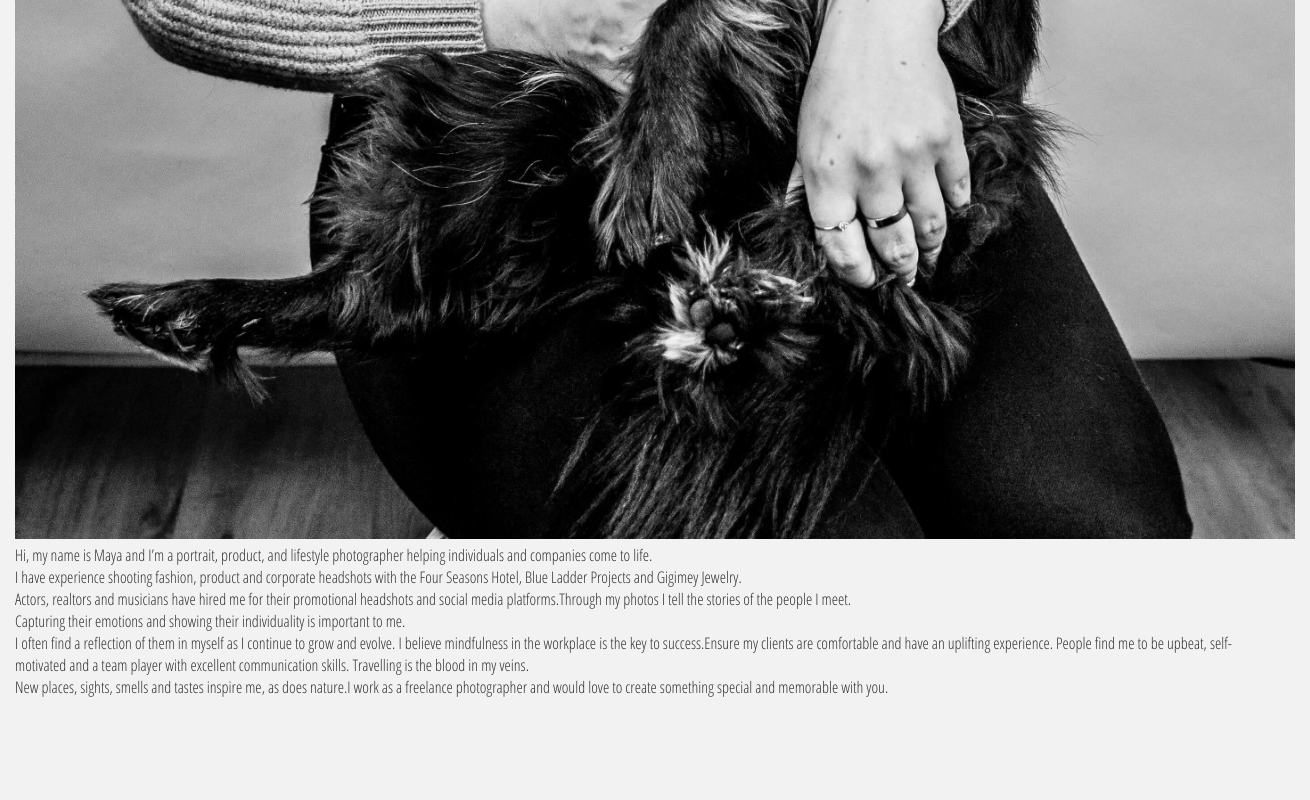
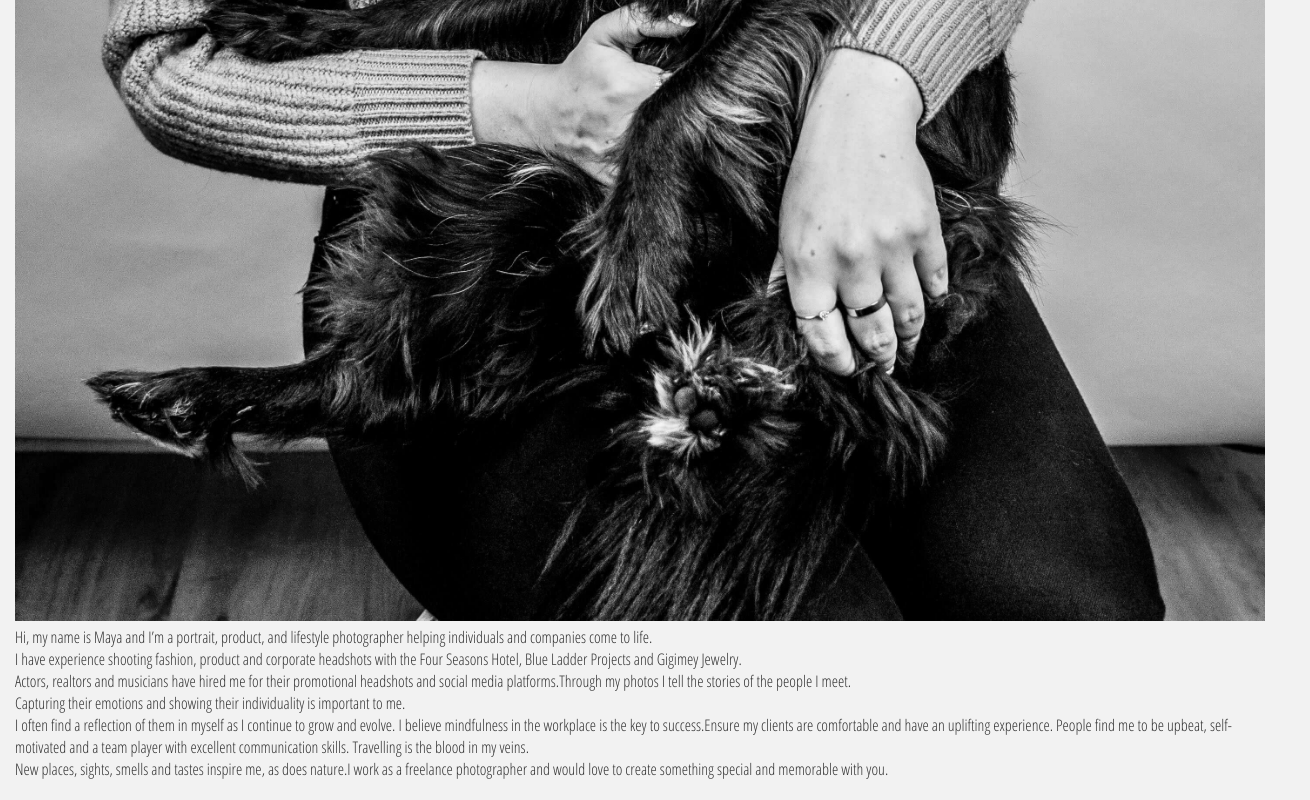
Before and after one commit to Fr-yayou/MayaPhoto, a React (Create React App) app: page /about in a window 1280 px wide. Shown: the part 1106-1906 px from the top of the page, 1310 px wide, since content can reach past the window. Before the commit the page ends 1804 px from the top, so only its background shows below. Built offline with nearby package versions, Linux system fonts and the light colour scheme.

Commit message:
last commit

```diff
--- a/src/style/app.css
+++ b/src/style/app.css
@@ -27,10 +27,12 @@
 
 .nav-container__link__li {
   margin-top: 20px;
+  list-style-type: none;
 }
 
 .nav-container__link__li__home {
   text-decoration: none;
+  outline: none;
 }
 
 .nav-container__link__li__home__icon {
@@ -98,20 +100,23 @@
   }
 }
 
+.about-container {
+  margin-left: 15px;
+  margin-right: 15px;
+}
+
 .pic-container {
   height: 100%;
   width: 100%;
+  padding-top: 120px;
 }
 
 .pic-container__pic {
   max-width: 100%;
-  margin-left: 15px;
-  margin-right: 15px;
 }
 
 .text-container {
-  margin-left: 15px;
-  margin-right: 15px;
+  margin-bottom: 20px;
 }
 
 @media screen and (min-width: 1339px) {
@@ -137,6 +142,7 @@
   }
   .pic-container {
     width: 35%;
+    padding-top: 0px;
   }
   .pic-container__pic {
     width: 100%;
@@ -155,7 +161,7 @@
 .lifeStyle-container__grid {
   margin-left: 15px;
   margin-right: 15px;
-  padding-top: 150px;
+  padding-top: 120px;
 }
 
 @media screen and (min-width: 1339px) {
@@ -266,7 +272,7 @@
 }
 
 .portrait-container__grid {
-  padding-top: 150px;
+  padding-top: 120px;
   margin-left: 15px;
   margin-right: 15px;
 }
--- a/src/style/partiel/_about.scss
+++ b/src/style/partiel/_about.scss
@@ -1,19 +1,22 @@
 
 //Mobile//
+
+.about-container{
+    margin-left: 15px;
+    margin-right: 15px;
+}
 
 .pic-container{
     height: 100%;
     width: 100%;
+    padding-top: 120px;
 
     &__pic{
         max-width: 100%;
-        margin-left:15px;
-        margin-right:15px;
     }
 }
 .text-container{
-    margin-left: 15px;
-    margin-right:15px;
+    margin-bottom: 20px;
 
 }
 
@@ -44,6 +47,7 @@
 }
 .pic-container{
     width: 35%;
+    padding-top: 0px;
 
     &__pic{
         width: 100%;
--- a/src/style/partiel/_header.scss
+++ b/src/style/partiel/_header.scss
@@ -21,9 +21,11 @@
 
         &__li{
             margin-top: 20px;
+            list-style-type: none;
 
             &__home{
                  text-decoration: none;
+                 outline: none;
                 &__icon{
                     display: none;
                 }
--- a/src/style/partiel/_lifeStyle.scss
+++ b/src/style/partiel/_lifeStyle.scss
@@ -9,7 +9,7 @@
     &__grid{
         margin-left: 15px;
         margin-right: 15px;
-        padding-top: 150px;
+        padding-top: 120px;
     }
 }
 
--- a/src/style/partiel/_portrait.scss
+++ b/src/style/partiel/_portrait.scss
@@ -2,7 +2,7 @@
 
 .portrait-container{
     &__grid{
-        padding-top: 150px;
+        padding-top: 120px;
         margin-left: 15px;
         margin-right: 15px;
     }
```
Also changed, not shown: 1 other file (tests, documents, lock files or other folders).
